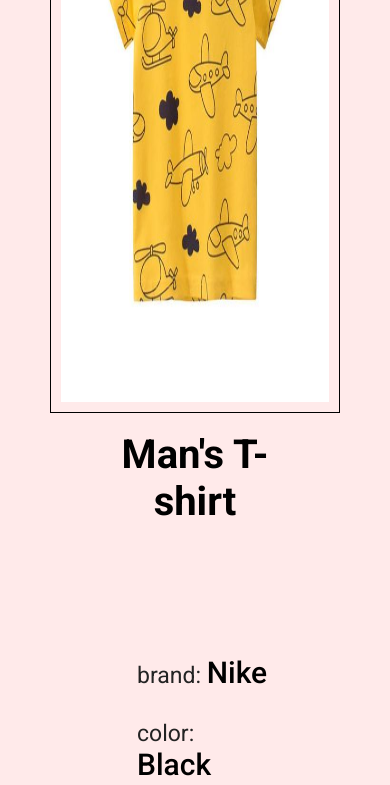
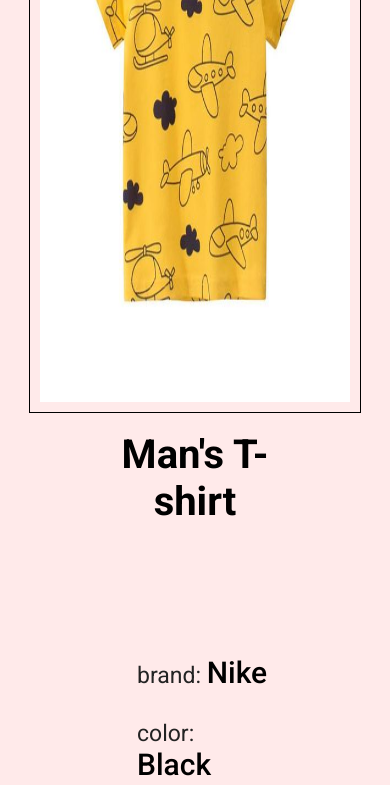
Before and after one commit to urzhumtsew10/clothes-frontend, a website with bundled scripts: page view-product.html in a window 390 px wide. Shown: the part 74-859 px from the top of the page. Built offline with nearby package versions, Linux system fonts and the light colour scheme; no server answers.

Commit message:
correct adaptive photo

```diff
--- a/style/service.css
+++ b/style/service.css
@@ -439,9 +439,6 @@ a {
   padding: 10px;
   margin: 0 50px 0 50px;
 }
-.imgProduct {
-  height: 640px;
-}
 .aboutProduct__description {
   width: 40%;
   height: 80%;
@@ -548,9 +545,9 @@ a {
   .aboutProduct__img {
     margin: 0 3.94vw 0 3.94vw;
   }
-  .imgProduct {
+  /* .imgProduct {
     height: 47vw;
-  }
+  } */
 }
 @media (max-width: 1100px) {
   .product {
@@ -623,10 +620,10 @@ a {
   }
 }
 @media (max-width: 900px) {
-  .imgProduct {
+  /* .imgProduct {
     width: 60vw;
     height: 65vw;
-  }
+  } */
   .aboutProduct__arrow {
     top: 80px;
     left: 30px;
@@ -641,6 +638,7 @@ a {
   .aboutProduct__img {
     margin: 0;
     margin-top: 16.11vw;
+    width: 68vw;
   }
   .aboutProduct__description {
     width: auto;
@@ -654,12 +652,13 @@ a {
   .aboutProduct {
     height: 195vw;
   }
-  .imgProduct {
+  /* .imgProduct {
     width: 60vw;
     height: 65vw;
-  }
+  } */
   .aboutProduct__img {
     margin-top: 10vw;
+    width: 70vw;
   }
   .aboutProduct__actions {
     margin-top: 10vw;
@@ -852,15 +851,16 @@ a {
   }
 }
 @media (max-width: 450px) {
-  .imgProduct {
+  /* .imgProduct {
     width: 75vw;
     height: 80vw;
-  }
+  } */
   .aboutProduct {
     height: 230vw;
   }
   .aboutProduct__img {
     margin-top: 45vw;
+    width: 85vw;
   }
   .counterProduct__total {
     margin: 0 6.2vw 0 6.2vw;
```
